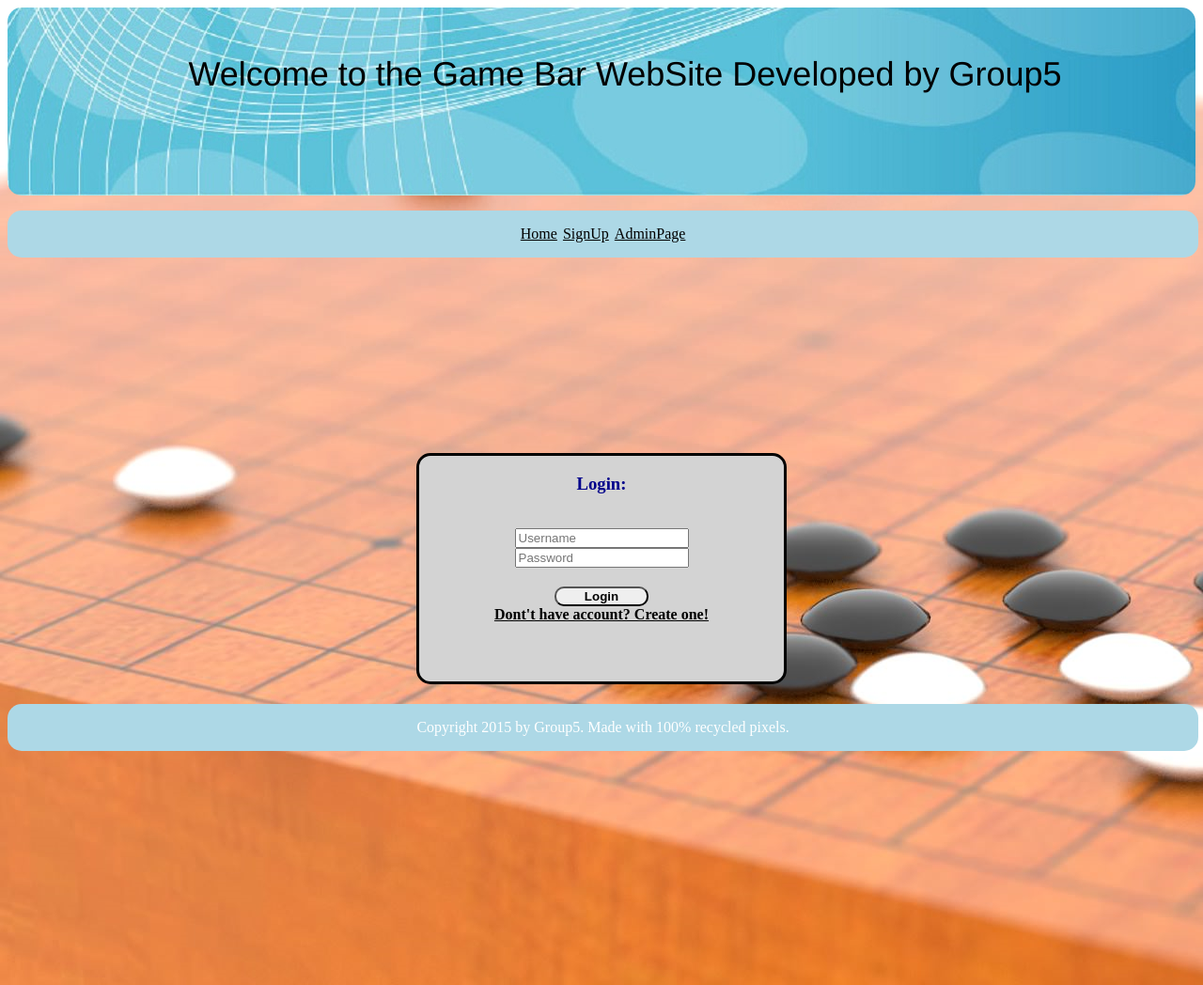
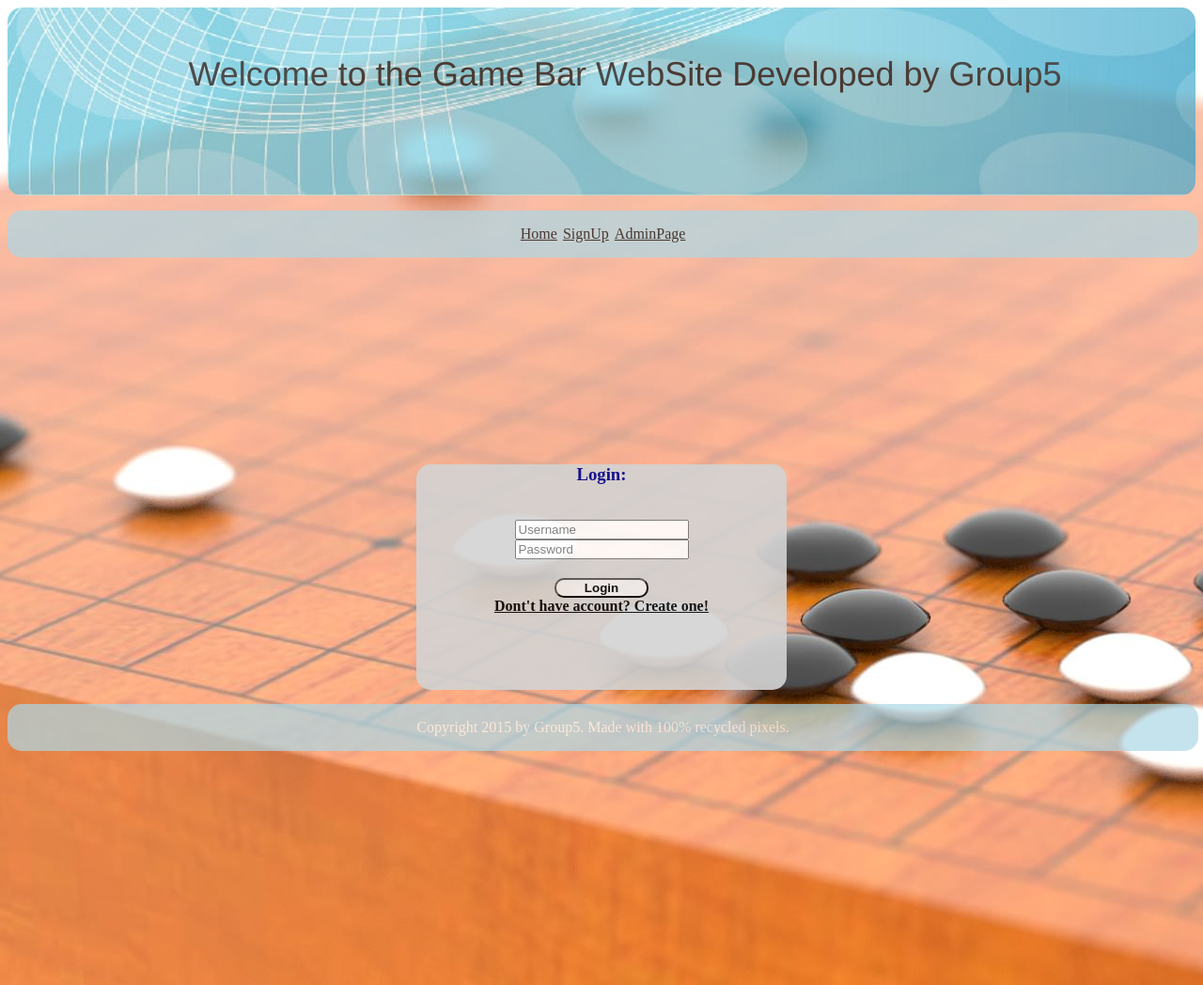
Before and after one commit to LiJunpeng/COSC_631_ECommerce, a PHP site: page /Login.html in a window 1280 px wide. Shown: the top 1048 px of the page at 94% size. Run offline with PHP 8.4, Linux system fonts and the light colour scheme; lists and menus that the app fills with data are empty.

Commit message:
change opacity of login block

```diff
--- a/game_site/public/css/Login.css
+++ b/game_site/public/css/Login.css
@@ -18,7 +18,9 @@
 	background-color: lightgray;
 	height: 240px;
 	border-radius: 15px;
-	border-style: solid;
+
+	filter: alpha(opacity=90);
+	opacity: 0.9;
 }
 #login_title{
     color: darkblue;
@@ -44,6 +46,9 @@
 	position: absolute;
 	border-radius: 15px;
 	width: 99%;
+
+	filter: alpha(opacity=60);
+	opacity: 0.7;
 }
 #footer nav {
 	color: #FFFFFF;
@@ -62,6 +67,8 @@
 	border-radius: 15px;
 	bottom: 0px;
 
+	filter: alpha(opacity=60);
+	opacity: 0.7;
 }
 
 .trnItem {
@@ -103,6 +110,8 @@
 	background-repeat:repeat-x;
     border-radius: 15px;
 
+	filter: alpha(opacity=60);
+	opacity: 0.7;
 }
 
 #banner_title {
```
